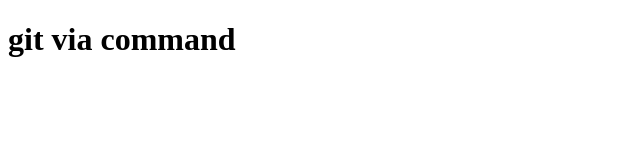
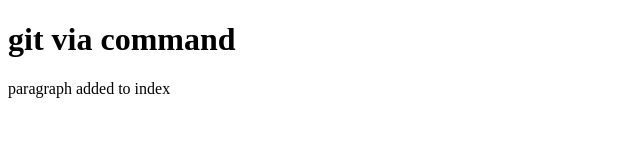
Before and after one commit to BEKMAL/gitviacommand, a plain HTML site: page index.html in a window 1280 px wide. Shown: the whole page, without its empty margins (0-640 px from the left). Drawn offline with Linux system fonts and the light colour scheme.

Commit message:
index modefied

```diff
--- a/index.html
+++ b/index.html
@@ -7,5 +7,6 @@
 </head>
 <body>
     <h1>git via command </h1>
+    <p>paragraph added to index</p>
 </body>
 </html>
```
